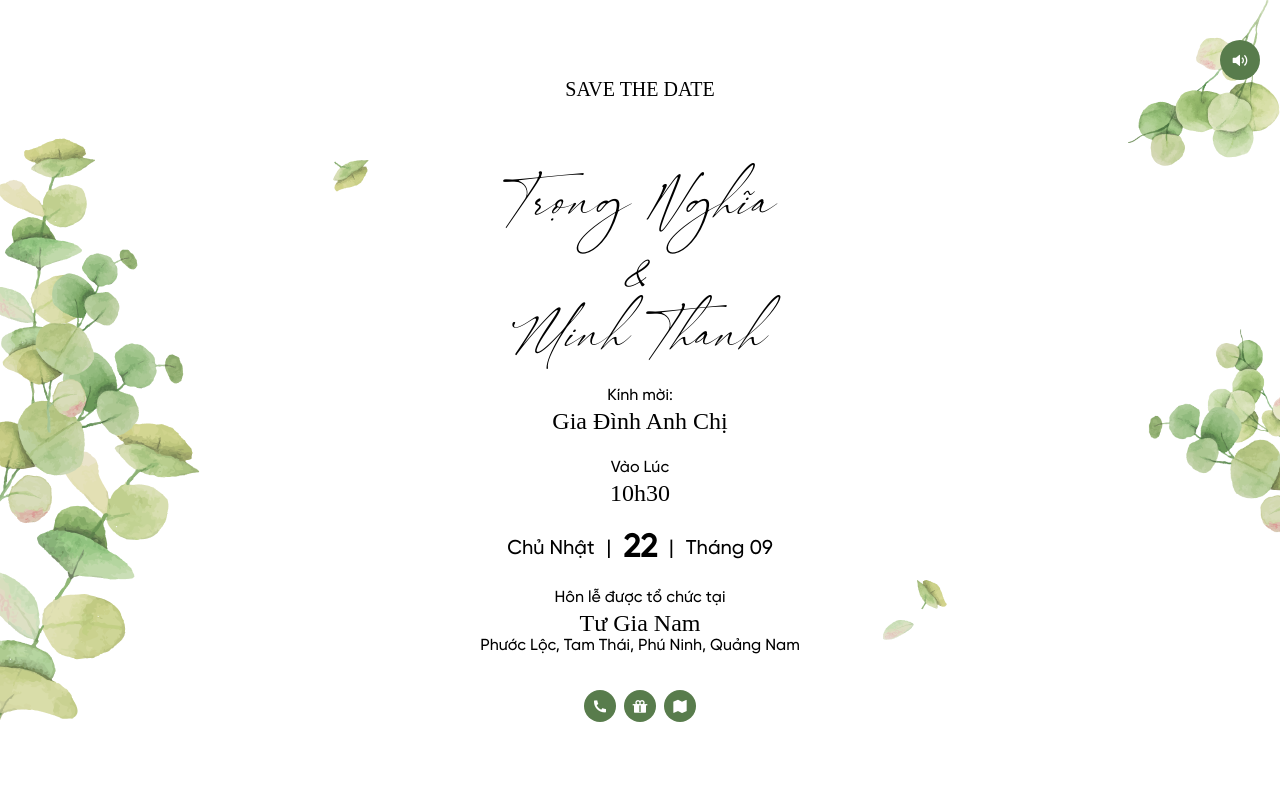
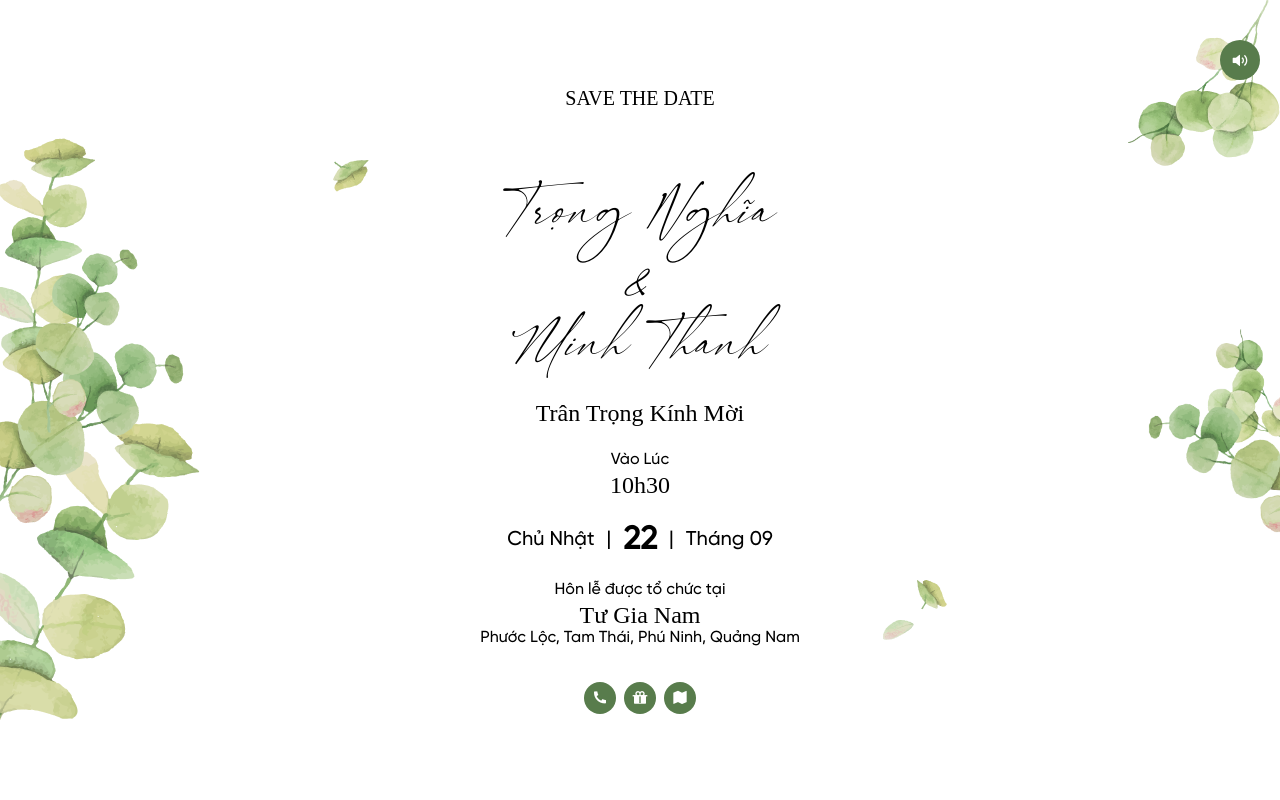
Before and after one commit to nghiahuynht05/Nghia-Thanh, a plain HTML site: page index.html in a window 1280 px wide. Shown: the top 800 px of the page. Drawn offline with nearby package versions, Linux system fonts and the light colour scheme; some packages are replaced by stand-ins of ours; files that its build step writes are made by us from their sources; a script that the page names is missing; files whose address does not match are found by name; a web font is replaced by a local one.

Commit message:
Update index.html

```diff
--- a/index.html
+++ b/index.html
@@ -555,8 +555,8 @@
           &<br />
           Minh Thanh </div>
         <div>
-          <p>Kính mời:</p>
-          <p class="address-name">Gia Đình Anh Chị<p>
+          <p></p>
+          <p class="address-name">Trân Trọng Kính Mời<p>
         </div>
         <div>
           <p>Vào Lúc</p>
```
